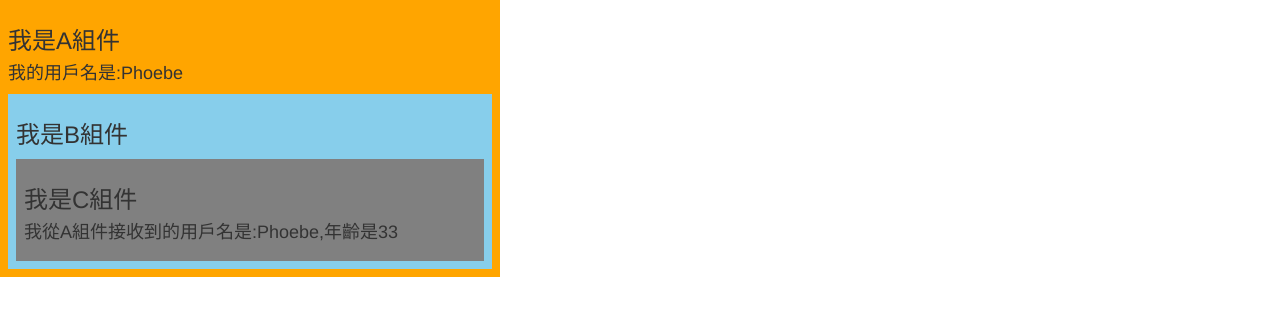
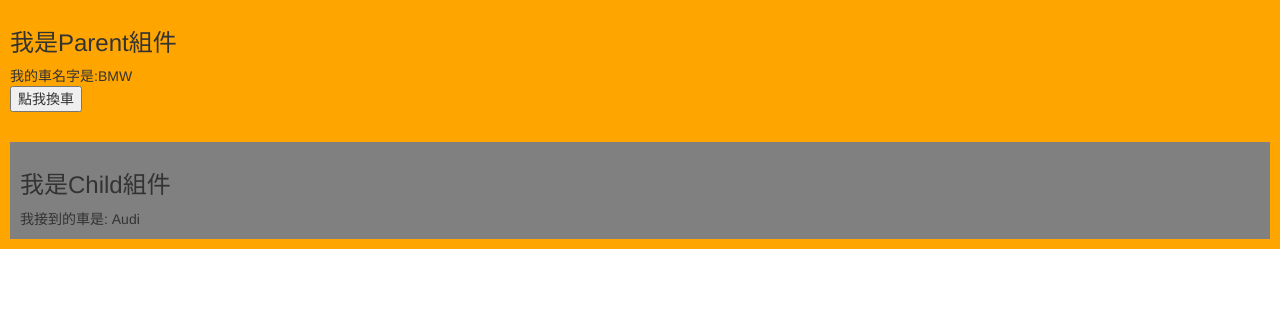
Before and after one commit to phoebe0412/react_extension, a React (Create React App) app: page / in a window 1280 px wide. Shown: the top 316 px of the page. Built offline with nearby package versions, Linux system fonts and the light colour scheme.

Commit message:
6_optimize

```diff
--- a/src/App.js
+++ b/src/App.js
@@ -1,5 +1,5 @@
 import React, { Component,Fragment } from 'react'
-import Demo from './components/5_Context'
+import Demo from './components/6_optimize'
 
 export default class App extends Component {
 	render() {
--- /dev/null
+++ b/src/components/6_optimize/index.css
@@ -0,0 +1,9 @@
+.parent{
+  background-color: orange;
+  padding: 10px;
+}
+.child{
+  background-color: gray;
+  margin-top: 30px;
+  padding: 10px;
+}
--- /dev/null
+++ b/src/components/6_optimize/index.jsx
@@ -0,0 +1,54 @@
+import React, { PureComponent } from 'react'
+import './index.css'
+
+export default class Parent extends PureComponent {
+
+  state = {carName:'BMW'}
+
+  changeCar = () =>{
+    // this.setState({carName:'Benz'})
+
+    const obj = this.state
+    obj.carName = 'Benz'
+    console.log(obj === this.state)
+    this.setState(obj)
+  }
+
+  // shouldComponentUpdate(nextProps,nextState){
+  //   // console.log(this.props,this.state) //目前的props和state
+  //   // console.log(nextProps,nextState) //接下要變化的目標props, 目標state
+  //   return !this.state.carName === nextState.carName
+  // }
+
+  render() {
+    console.log('Parent---render')
+    const {carName} = this.state
+    return (
+      <div className='parent'>
+        <h3>我是Parent組件</h3>
+        <span>我的車名字是:{carName}</span><br/>
+        <button onClick={this.changeCar}>點我換車</button>
+        <Child carName="Audi" />
+      </div>
+    )
+  }
+}
+
+class Child extends PureComponent {
+
+  // shouldComponentUpdate(nextProps,nextState){
+  //   console.log(this.props,this.state) //目前的props和state
+  //   console.log(nextProps,nextState) //接下要變化的目標props, 目標state
+  //   return !this.props.carName === nextState.carName
+  // }
+
+  render() {
+    console.log('Child---render')
+    return (
+      <div className='child'>
+        <h3>我是Child組件</h3>
+        <span>我接到的車是: {this.props.carName}</span>
+      </div>
+    );
+  }
+}
```
